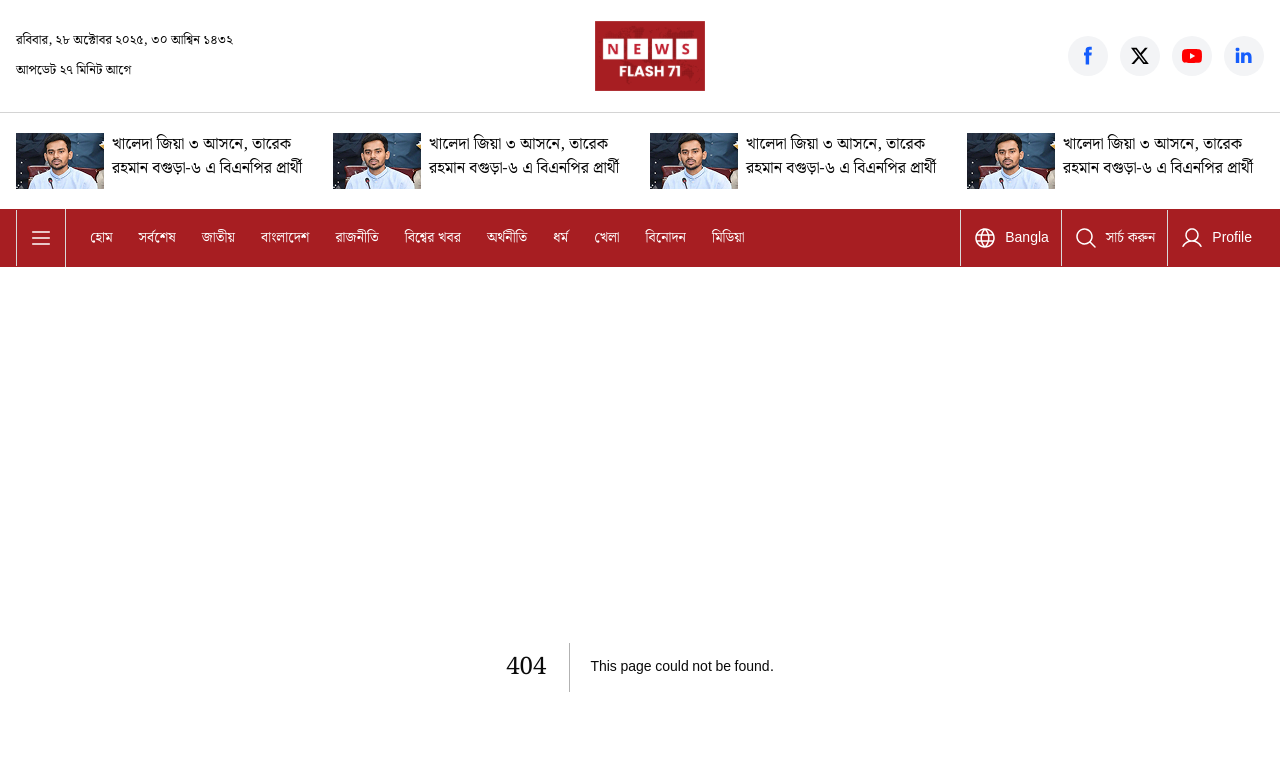
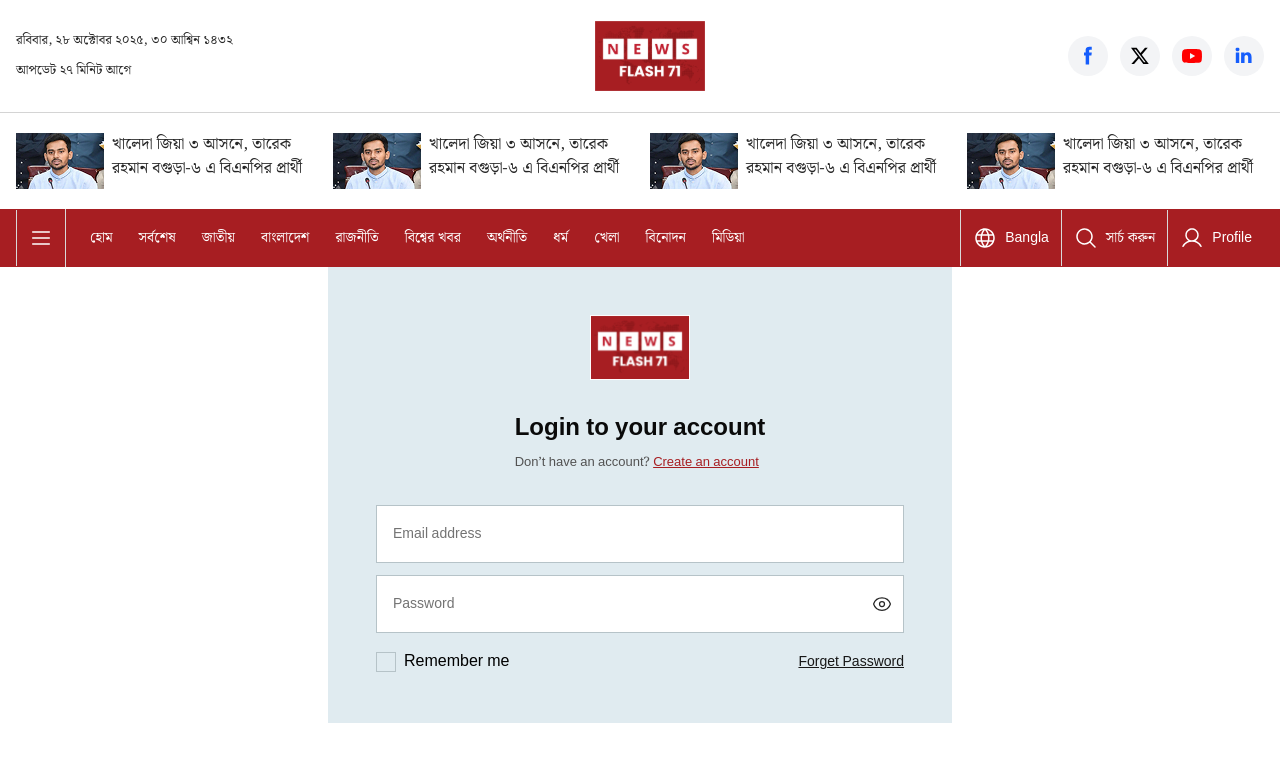
Before and after one commit to programmerrm/news-paper, a Next.js app: page /auth/login in a window 1280 px wide. Before the commit this address had no page. Shown: the top 770 px of the page. Built offline with nearby package versions, Linux system fonts and the light colour scheme.

Commit message:
update login page

```diff
--- /dev/null
+++ b/app/auth/layout.tsx
@@ -0,0 +1,20 @@
+import { Noto_Serif_Bengali } from "next/font/google";
+import "../globals.css";
+
+const notoSerifBengali = Noto_Serif_Bengali({
+  variable: "--font-noto-serif-bengali",
+  subsets: ["bengali"],
+  weight: ["300", "400", "500", "600", "700", "800", "900"],
+});
+
+export default function AuthLayout({
+  children,
+}: {
+  children: React.ReactNode;
+}) {
+  return (
+    <div className={`${notoSerifBengali.variable} antialiased`}>
+      {children}
+    </div>
+  );
+}
--- /dev/null
+++ b/app/auth/login/page.tsx
@@ -0,0 +1,60 @@
+import Image from "next/image";
+import Link from "next/link";
+import LogoImage from "../../../assets/logo/logo.svg"
+import PasswordInput from "@/components/input/PasswordInput";
+import EmailInput from "@/components/input/EmailInput";
+
+export default function LoginPage() {
+    return (
+        <section>
+            <div className="container">
+                <div className="flex flex-col items-center justify-center gap-8 bg-[#E0EBF0] w-full max-w-156 mx-auto p-6 lg:p-12">
+                    <Link href="#">
+                        <Image
+                            src={LogoImage}
+                            alt="Logo Image"
+                            width={100}
+                            height={64}
+                        />
+                    </Link>
+                    <div>
+                        <h3 className="text-xl sm:text-2xl lg:text-[26px] leading-6 lg:leading-7 text-title font-inter">Login to your account</h3>
+                        <p className="text-[13px] leading-5.25 font-inter mt-2 text-[#525252]">Don’t have an account? <a href="#" className="text-red underline">Create an account</a></p>
+                    </div>
+                    <form action="#" className="w-full">
+                        <div>
+                            <div className="mb-3">
+                                <EmailInput />
+                            </div>
+                            <PasswordInput />
+                            <div className="flex items-center justify-between mt-4">
+                                <div className="flex items-center">
+                                    <label className="flex items-center cursor-pointer select-none group">
+                                        <input type="checkbox" className="sr-only"/>
+                                        <div className="w-5 h-5 border border-[#B6C3C8] flex items-center justify-center group-has-checked:bg-green-600 group-has-checked:border-green-600 transition-all">
+                                            <svg
+                                                xmlns="http://www.w3.org/2000/svg"
+                                                viewBox="0 0 24 24"
+                                                fill="none"
+                                                stroke="white"
+                                                strokeWidth="3"
+                                                className="w-4 h-4 opacity-0 group-has-checked:opacity-100 transition-opacity"
+                                            >
+                                                <path strokeLinecap="round" strokeLinejoin="round" d="M5 13l4 4L19 7" />
+                                            </svg>
+                                        </div>
+
+                                        <span className="ml-2 text-black">Remember me</span>
+                                    </label>
+                                </div>
+                                <Link href="#" className="text-sm leading-6 font-medium font-inter text-[#171717] underline">
+                                    Forget Password
+                                </Link>
+                            </div>
+                        </div>
+                    </form>
+                </div>
+            </div>
+        </section>
+    );
+}
--- /dev/null
+++ b/components/input/EmailInput.tsx
@@ -0,0 +1,23 @@
+
+export default function EmailInput({
+  placeholder = "Email address",
+  id = "email",
+  name = "email",
+}: {
+  placeholder?: string;
+  id?: string;
+  name?: string;
+}) {
+  return (
+    <div className="w-full">
+      <input
+        type="email"
+        id={id}
+        name={name}
+        placeholder={placeholder}
+        className="text-sm leading-6 text-gray placeholder:text-gray font-inter w-full bg-white border border-[#B6C3C8] p-3 sm:p-4 focus:outline-0"
+        required
+      />
+    </div>
+  );
+}
--- /dev/null
+++ b/components/input/PasswordInput.tsx
@@ -0,0 +1,29 @@
+"use client";
+import { useState } from "react";
+import { EyeIcon, EyeSlashIcon } from "@heroicons/react/24/outline";
+
+export default function PasswordInput() {
+  const [show, setShow] = useState(false);
+
+  return (
+    <div className="relative w-full">
+      <input
+        type={show ? "text" : "password"}
+        placeholder="Password"
+        className="text-sm leading-6 text-gray placeholder:text-gray font-inter w-full bg-white border border-[#B6C3C8] p-3 sm:p-4 focus:outline-0"
+      />
+      {/* Eye icon */}
+      <button
+        type="button"
+        onClick={() => setShow(!show)}
+        className="absolute right-3 top-1/2 -translate-y-1/2 text-body"
+      >
+        {show ? (
+          <EyeSlashIcon className="w-5 h-5" />
+        ) : (
+          <EyeIcon className="w-5 h-5" />
+        )}
+      </button>
+    </div>
+  );
+}
--- a/components/menu/TopMenu.tsx
+++ b/components/menu/TopMenu.tsx
@@ -8,7 +8,7 @@ import userBlack from "../../assets/icon/user-black.svg";
 import arrowIcon from "../../assets/icon/down-arrow.png"
 import { megaMenuData } from "../../data/megaMenuData";
 import SearchForm from "../form/searchForm";
-import MegaButton from "../button/megaButton";
+import MegaButton from "../button/Button";
 import SocialMedia from "../social/socialMedia";
 import LinkItem from "../mega-menu/linkItem";
 
--- a/package.json
+++ b/package.json
@@ -9,6 +9,7 @@
     "lint": "eslint"
   },
   "dependencies": {
+    "@heroicons/react": "^2.2.0",
     "next": "16.1.1",
     "postcss": "^8.5.6",
     "react": "19.2.3",
```
Also changed, not shown: app/latest-news/page.tsx (deleted), components/button/Button.tsx (renamed from components/button/megaButton.tsx), 1 other file (tests, documents, lock files or other folders).
